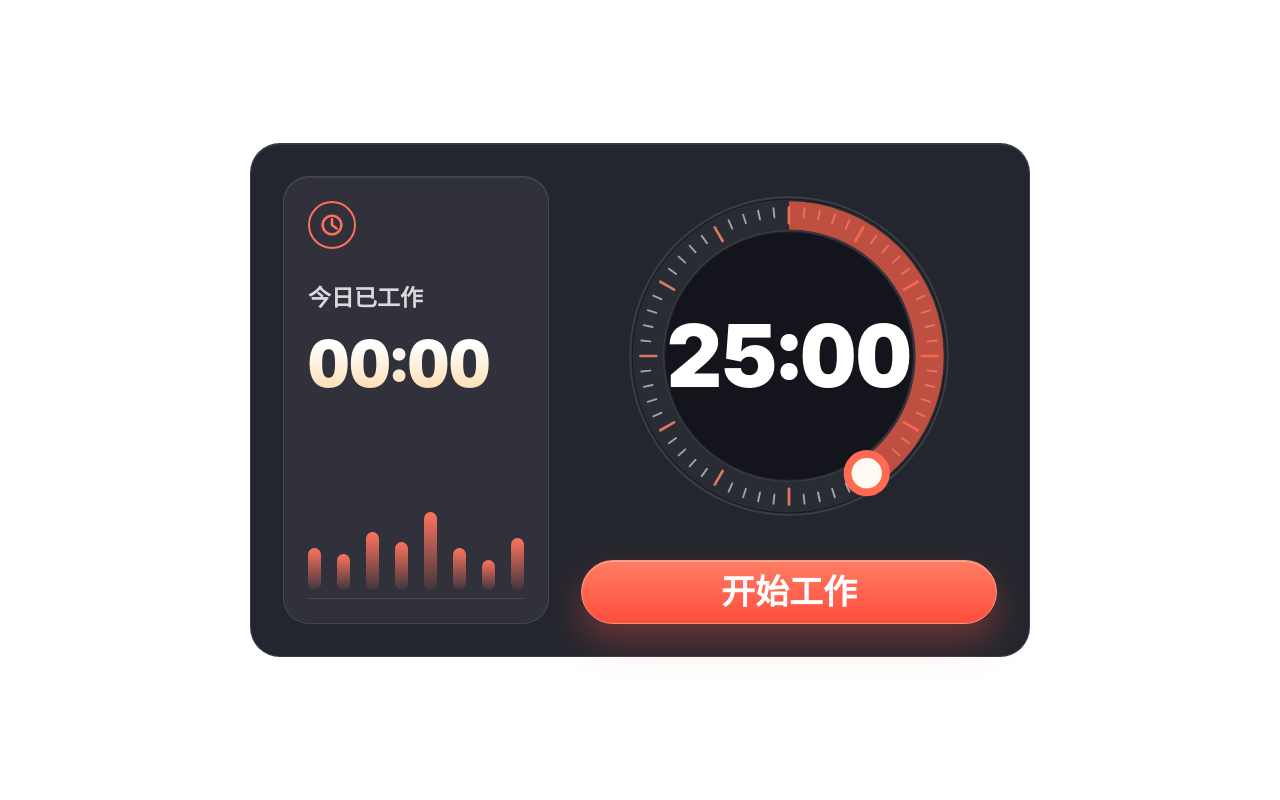
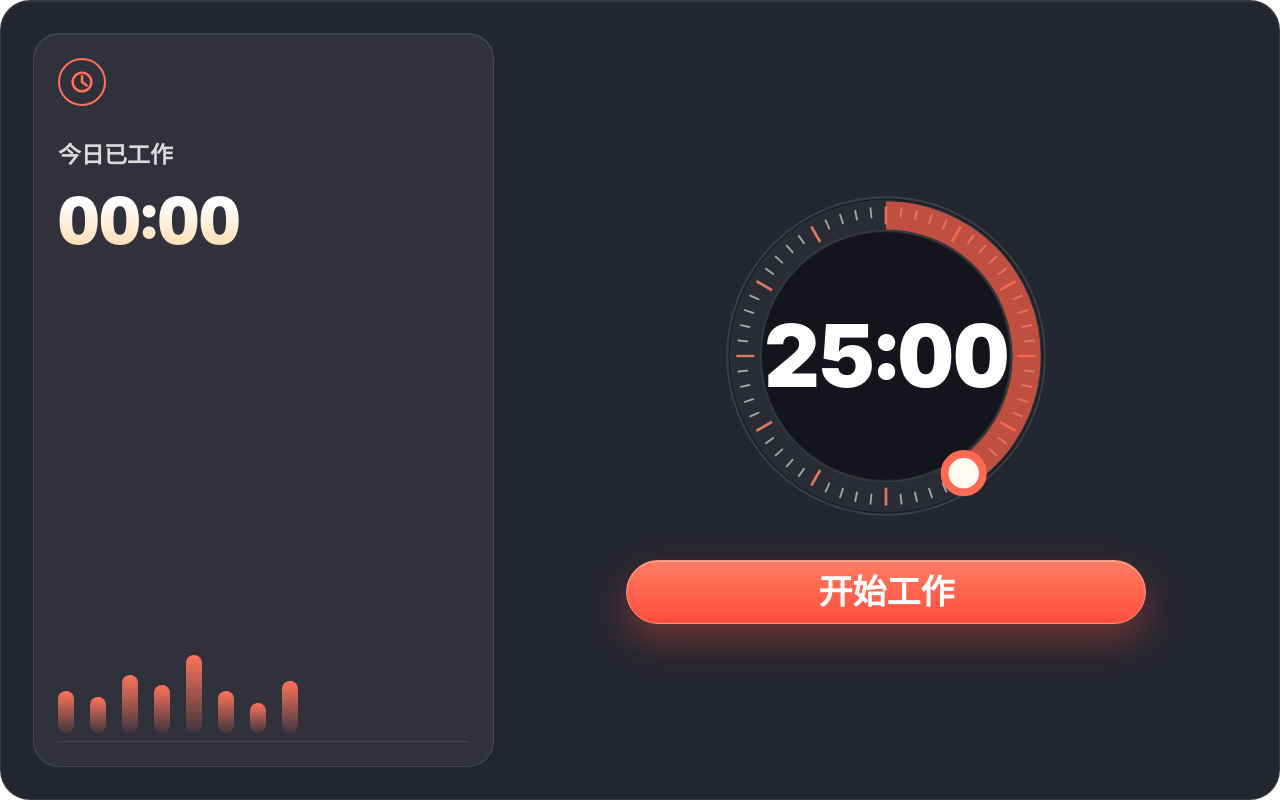
Before and after one commit to Dog-Egg/I-am-working, a Svelte app: page / in a window 1280 px wide. Built offline with nearby package versions, Linux system fonts and the light colour scheme.

Commit message:
style: 调整App.svelte的样式类

```diff
--- a/src/renderer/App.svelte
+++ b/src/renderer/App.svelte
@@ -85,11 +85,9 @@
   onDestroy(clearSaveTimer);
 </script>
 
-<main
-  class="grid min-h-screen place-items-center bg-transparent p-5 text-white"
->
+<main class="grid min-h-screen place-items-center bg-transparent text-white">
   <section
-    class="drag-region grid w-full max-w-195 grid-cols-[minmax(210px,0.78fr)_minmax(360px,1.22fr)] gap-8 rounded-[30px] border border-white/10 bg-[#191b24]/95 p-8 shadow-[inset_0_1px_0_rgba(255,255,255,0.08)] max-[720px]:grid-cols-1"
+    class="drag-region grid h-full w-full grid-cols-[minmax(210px,0.78fr)_minmax(360px,1.22fr)] gap-8 rounded-[30px] border border-white/10 bg-[#191b24]/95 p-8 shadow-[inset_0_1px_0_rgba(255,255,255,0.08)] max-[720px]:grid-cols-1"
     aria-labelledby="app-title"
   >
     <div
```
